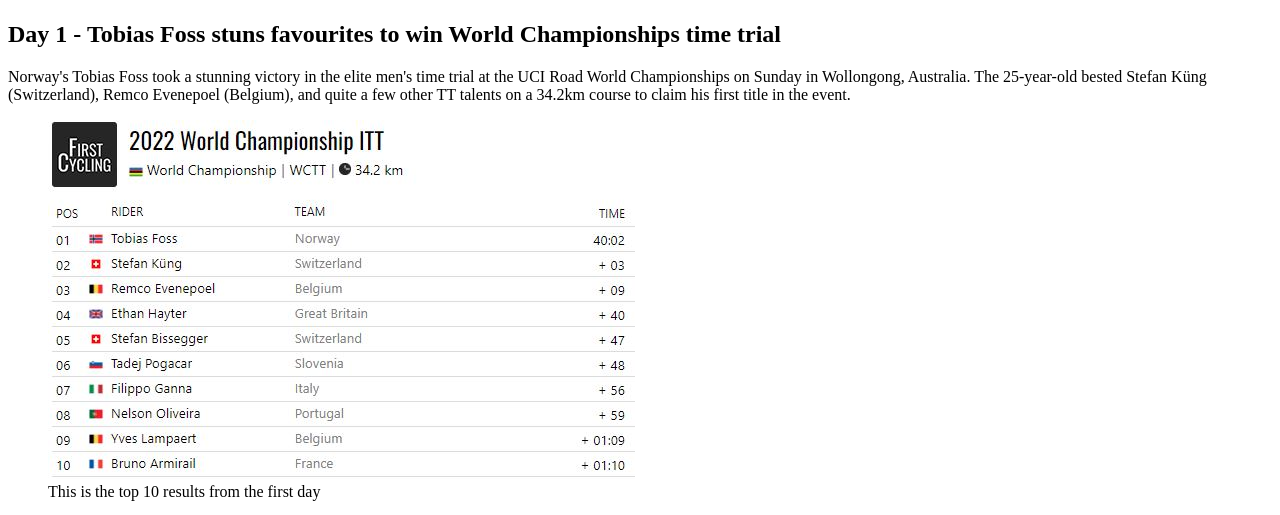
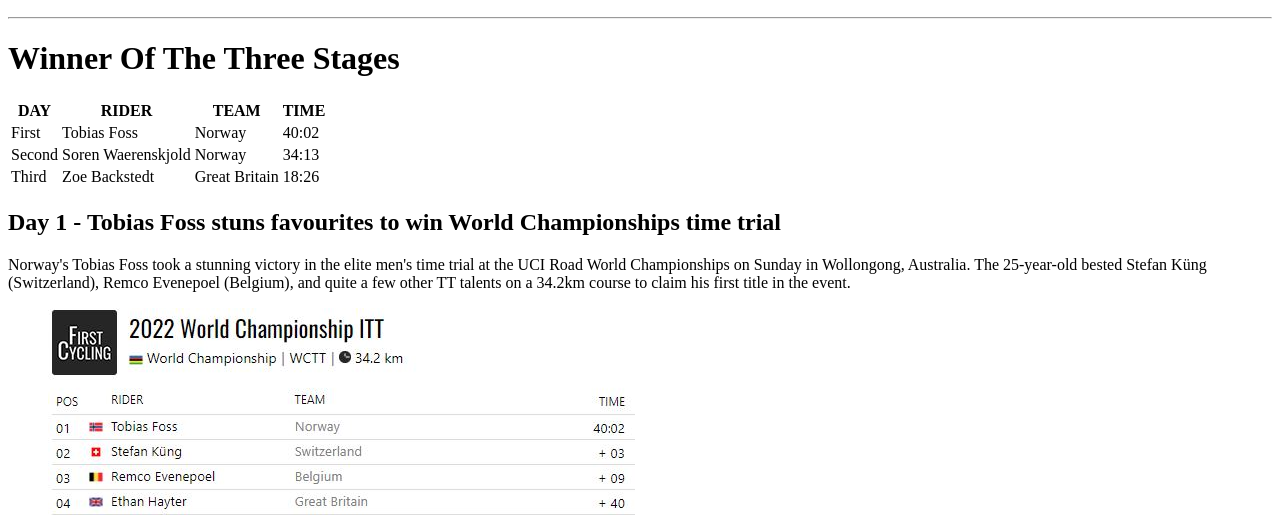
Before and after one commit to Abitii/Html_Debrief_Project, a plain HTML site: page index.html in a window 1280 px wide. Shown: the part 283-798 px from the top of the page. Drawn offline with Linux system fonts and the light colour scheme.

Commit message:
adding table

```diff
--- a/index.html
+++ b/index.html
@@ -53,9 +53,9 @@
       <img src="logo.jpg" width="600px" height="200px">
     </figure>
   </header>
-   <!-- <hr>-->
+    <hr>
   <main>
-   <!-- <table>
+   <table>
       <h1>Winner Of The Three Stages</h1>
       <thead>
         <tr>
@@ -83,7 +83,7 @@
           <td>Great Britain</td>
           <td>18:26</td>
         </tr>
-    </table>-->
+    </table>
 
     <section>
       <header>
```
